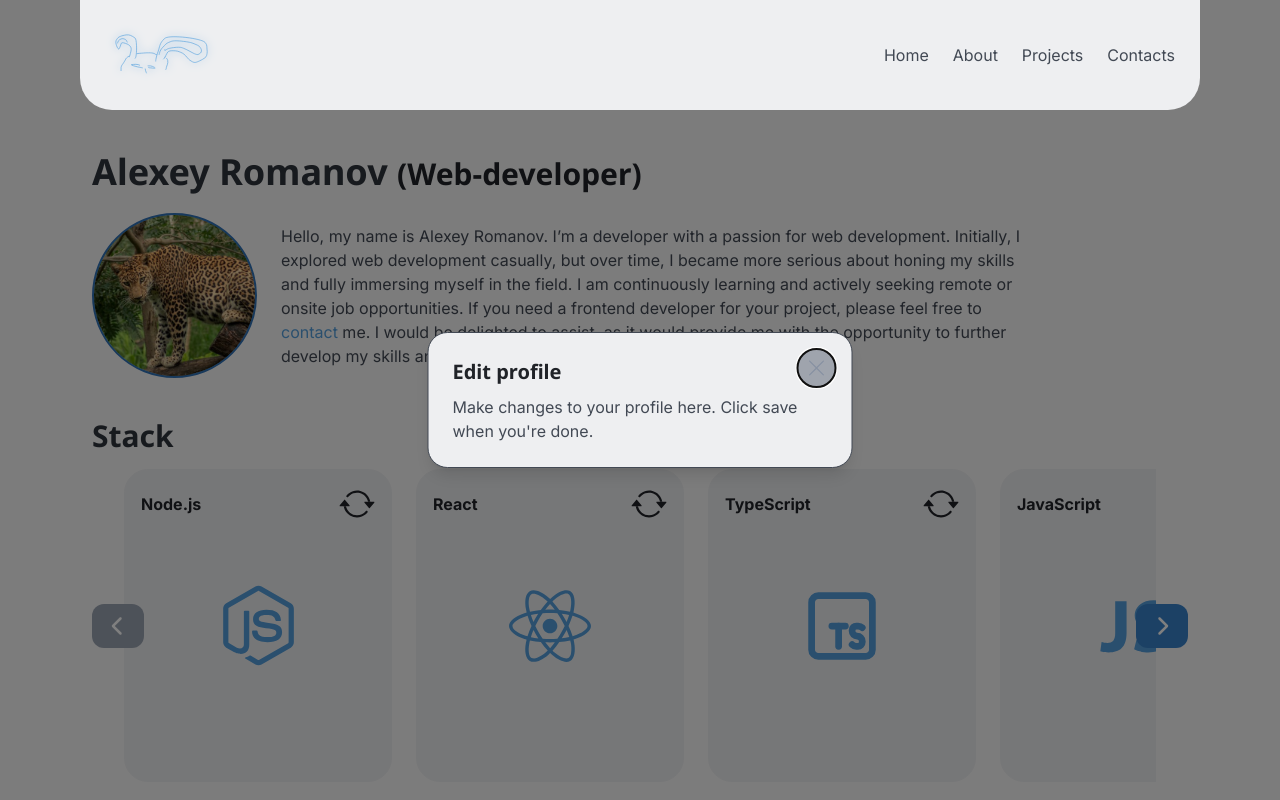
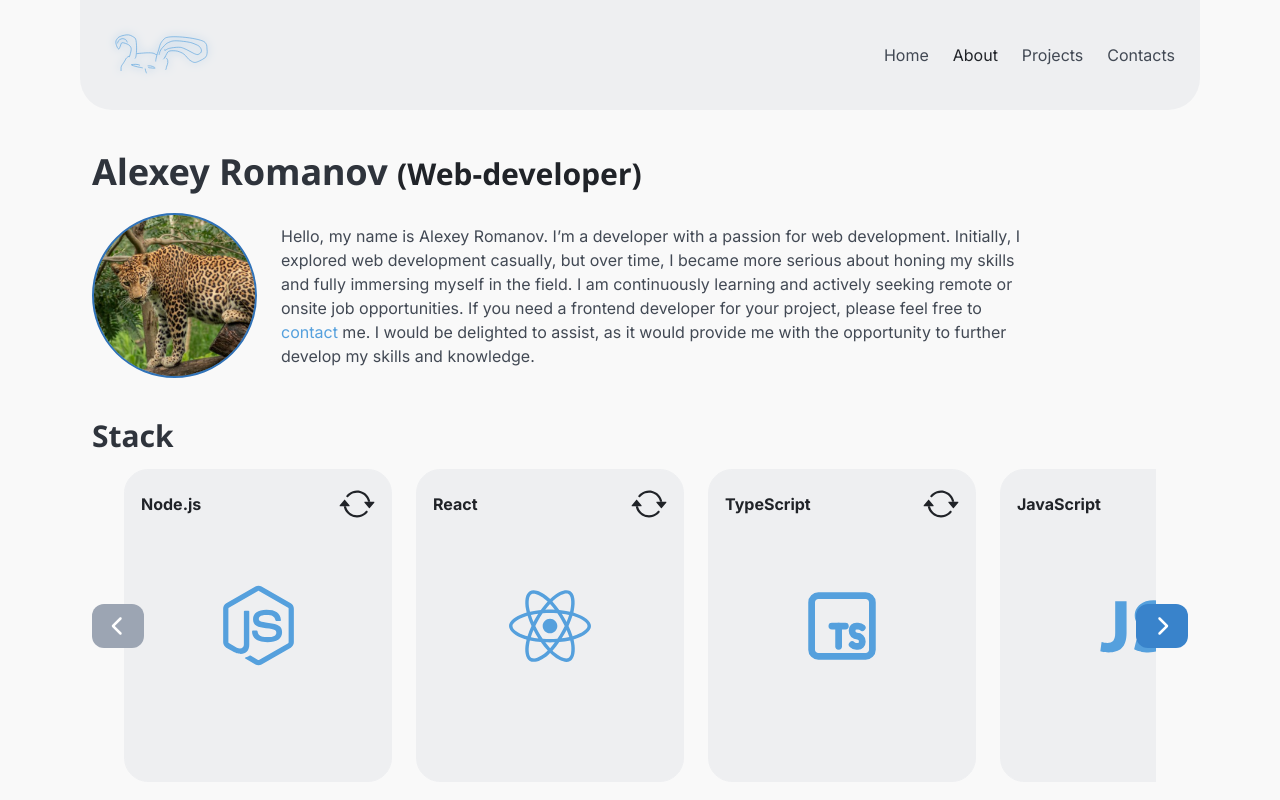
Before and after one commit to magmafellow/magma_mirror, a Next.js app: page /en/about in a window 1280 px wide. Shown: the top 800 px of the page. Built offline with nearby package versions, Linux system fonts and the light colour scheme.

Commit message:
contribution on about page, dialog improvements

```diff
--- /dev/null
+++ b/app/[lang]/(front)/about/open-contact-dialog.tsx
@@ -0,0 +1,14 @@
+'use client'
+
+import { useContactDialogStore } from '@/store/ui/contact-dialog-store'
+import React from 'react'
+
+type Props = {
+  text: string
+} & React.ComponentProps<'div'>
+
+export default function OpenContactDialog({ text, className }: Props) {
+  const { onOpen } = useContactDialogStore()
+
+  return <span className={className} onClick={onOpen}>{text}</span>
+}
--- a/app/[lang]/(front)/about/page.tsx
+++ b/app/[lang]/(front)/about/page.tsx
@@ -9,6 +9,7 @@ import StackCarousel from './stack-carousel/stack-carousel'
 import { Button } from '@/components-manual/ui/button'
 import IconArrowRight from '@/components-manual/icons/nav/icon-arrow-right'
 import ContactDialog from '@/components-manual/blocks/dialogs/contact-dialog/contact-dialog'
+import OpenContactDialog from './open-contact-dialog'
 
 type PageProps = {
   params: Promise<{ lang: string }>
@@ -23,9 +24,10 @@ const localeParsVars = {
       myself in the field. I am continuously learning and actively seeking
       remote or onsite job opportunities. If you need a frontend developer for
       your project, please feel free to{' '}
-      <Link href="#" className=" text-accent-normal hover:underline">
-        contact
-      </Link>{' '}
+      <OpenContactDialog
+        className="link text-accent-normal curs-hover"
+        text="contact"
+      />{' '}
       me. I would be delighted to assist, as it would provide me with the
       opportunity to further develop my skills and knowledge.
     </p>
@@ -148,13 +150,13 @@ function Socials() {
   ]
 
   return (
-    <div className="bg-surface overflow-auto py-4 rounded-xl pl-6 max-w-[473px]">
+    <div className="bg-surface overflow-auto py-4 rounded-xl px-6 max-w-[473px]">
       <ul className="flex flex-col gap-2">
         {socials.map(social => (
-          <li key={social.name} className="flex pr-6 items-center gap-2">
+          <li key={social.name} className="flex items-center gap-2">
             <div className="typo-body-bold-sm">{social.name}</div>
             <span>-</span>
-            <Link href={social.url}>{social.url}</Link>
+            <Link className='link' href={social.url}>{social.url}</Link>
           </li>
         ))}
       </ul>
@@ -168,8 +170,10 @@ function ExploreMyProjectsBlock({ dictionary, className }: PropsBlock) {
       <Heading className="text-subHeadline mb-3" seo order="h2">
         Explore my projects
       </Heading>
-      <p className='mb-6'>Every projects is built on technologies from list above.</p>
-      <Button asChild className='w-full max-w-[360px] gap-2 group'>
+      <p className="mb-6">
+        Every projects is built on technologies from list above.
+      </p>
+      <Button asChild className="w-full max-w-[360px] gap-2 group">
         <Link href="./projects">
           <span>Checkout</span>
           <IconArrowRight className="fill-[#fff] duration-150 group-hover:translate-x-2.5 size-5" />
--- a/app/[lang]/(front)/styles/globals.css
+++ b/app/[lang]/(front)/styles/globals.css
@@ -508,3 +508,24 @@
 }
 
 /* Typography END */
+
+
+/* cursor */
+.curs-hover {
+  &:hover {
+    cursor: default;
+  }
+}
+/* cursor END */
+/* link */
+.link {
+  transition: 150ms;
+  &:hover {
+    text-decoration: underline;
+    color: var(--color-accent-normal);
+  }
+  &:active {
+    color: var(--color-red-normal);
+  }
+}
+/* link END */
--- a/components-manual/blocks/dialogs/contact-dialog/contact-dialog.tsx
+++ b/components-manual/blocks/dialogs/contact-dialog/contact-dialog.tsx
@@ -6,28 +6,48 @@ import {
   Dialog,
   DialogContent,
   DialogDescription,
+  DialogFooter,
   DialogHeader,
   DialogTitle,
   DialogTrigger,
 } from '@/components-manual/ui/dialog'
+import { Button } from '@/components-manual/ui/button'
 
 type DialogProps = {
   open: boolean
   setOpen: (nextState: boolean) => void
 }
 
+const contacts = {
+  telegram: '@polrekost',
+  phoneNumber: '+79269393457',
+  mail: 'magmafellow@gmail.com'
+}
+
 export default function ContactDialog() {
-  const {open, setOpen} = useContactDialogStore()
+  const { open, setOpen } = useContactDialogStore()
 
   return (
     <Dialog open={open} onOpenChange={setOpen}>
       <DialogContent>
         <DialogHeader>
-          <DialogTitle>Edit profile</DialogTitle>
+          <DialogTitle>Contacts</DialogTitle>
           <DialogDescription>
-            Make changes to your profile here. Click save when you're done.
+            Ways how to get in touch with me
           </DialogDescription>
         </DialogHeader>
+        <div className='dialog_content mb-2'>
+          <ul className='flex flex-col gap-1 text-accent-normal'>
+            <li>{contacts.telegram}</li>
+            <li>{contacts.phoneNumber}</li>
+            <li>{contacts.mail}</li>
+          </ul>
+        </div>
+        <DialogFooter>
+          <Button onClick={() => setOpen(false)} variant='secondary' className='w-full mx-auto'>
+            I see
+          </Button>
+        </DialogFooter>
       </DialogContent>
     </Dialog>
   )
--- a/components-manual/blocks/header/header.tsx
+++ b/components-manual/blocks/header/header.tsx
@@ -9,6 +9,7 @@ import React, { useRef } from 'react'
 import { useHeaderScrollTransition } from './hooks/use-scroll-transition'
 import { useMobileSheetStore } from '@/store/ui/mobile-sheet-store'
 import MobileSheet from './mobile-sheet/mobile-sheet'
+import { usePathname } from 'next/navigation'
 
 type Props = {
   dictionary: DictionaryLocale
@@ -17,6 +18,7 @@ type Props = {
 export default function Header({ dictionary, className, ...props }: Props) {
   const headerRef = useRef<HTMLElement | null>(null)
   const setOpen = useMobileSheetStore(state => state.setOpen)
+  const pathname = usePathname()
 
   useHeaderScrollTransition(headerRef)
 
@@ -36,22 +38,22 @@ export default function Header({ dictionary, className, ...props }: Props) {
           <nav className={`${styles.nav}`}>
             <ul className={`${styles.menu}`}>
               <li className={`${styles.menu__item}`}>
-                <Link href="/" className={`${styles.menu__link}`}>
+                <Link href="/" className={`${styles.menu__link} ${pathname.split('/').length === 2 ? '!text-headline' : ''}`}>
                   {dictionary.header.menu.home}
                 </Link>
               </li>
               <li className={`${styles.menu__item}`}>
-                <Link href="about" className={`${styles.menu__link}`}>
+                <Link href="about" className={`${styles.menu__link} ${pathname.includes('/about') ? '!text-headline' : ''}`}>
                   {dictionary.header.menu.about}
                 </Link>
               </li>
               <li className={`${styles.menu__item}`}>
-                <Link href="projects" className={`${styles.menu__link}`}>
+                <Link href="projects" className={`${styles.menu__link} ${pathname.includes('/projects') ? '!text-headline' : ''}`}>
                   {dictionary.header.menu.projects}
                 </Link>
               </li>
               <li className={`${styles.menu__item}`}>
-                <Link href="contacts" className={`${styles.menu__link}`}>
+                <Link href="contacts" className={`${styles.menu__link} ${pathname.includes('/contacts') ? '!text-headline' : ''}`}>
                   {dictionary.header.menu.contacts}
                 </Link>
               </li>
--- a/components-manual/ui/button-close.tsx
+++ b/components-manual/ui/button-close.tsx
@@ -3,11 +3,14 @@ import { VariantProps, cva } from 'class-variance-authority'
 import React from 'react'
 import IconClose from '../icons/general/icon-close'
 
-const buttonVariants = cva('rounded-[5858px]', {
+const buttonVariants = cva(
+  'rounded-[5858px] duration-200 outline-transparent outline-2 outline-offset-2 focus-visible:outline-neutral-normal/50',
+  {
     variants: {
       size: {
         md: 'p-[9px]',
         sm: 'p-[4px]',
+        dynamic: 'p-[4px] md:p-[6px] lg:p-[9px]',
       },
       intent: {
         neutral: 'bg-neutral-bold/50 hover:bg-neutral-bold',
@@ -16,8 +19,9 @@ const buttonVariants = cva('rounded-[5858px]', {
     defaultVariants: {
       size: 'md',
       intent: 'neutral',
+    },
   }
-})
+)
 
 type Props = {} & React.ComponentProps<'button'> &
   VariantProps<typeof buttonVariants>
@@ -33,7 +37,11 @@ export default function ButtonClose({
       {...props}
       className={cn('group', buttonVariants({ intent, size }), className)}
     >
-      <IconClose className="fill-neutral-normal size-5 group-hover:fill-neutral-light" />
+      <IconClose
+        className={`fill-neutral-normal ${
+          size === 'dynamic' ? '!size-3 md:!size-4 lg:!size-5' : 'size-5'
+        }  group-hover:fill-neutral-light`}
+      />
     </button>
   )
 }
--- a/components-manual/ui/dialog.tsx
+++ b/components-manual/ui/dialog.tsx
@@ -39,7 +39,7 @@ function DialogOverlay({
     <DialogPrimitive.Overlay
       data-slot="dialog-overlay"
       className={cn(
-        'data-[state=open]:animate-in data-[state=closed]:animate-out data-[state=closed]:fade-out-0 data-[state=open]:fade-in-0 fixed inset-0 z-50 bg-[#000]/50',
+        'data-[state=open]:animate-in data-[state=closed]:animate-out data-[state=closed]:fade-out-0 data-[state=open]:fade-in-0 fixed inset-0 z-[1000] bg-[#000]/50',
         className
       )}
       {...props}
@@ -61,7 +61,7 @@ function DialogContent({
       <DialogPrimitive.Content
         data-slot="dialog-content"
         className={cn(
-          'bg-surface fixed top-[50%] left-[50%] z-50 grid w-full max-w-[calc(100%-2rem)] translate-x-[-50%] translate-y-[-50%] gap-4 rounded-lg border border-neutral-extraBold p-6 shadow-lg duration-200 sm:max-w-[425px]',
+          'bg-surface outline-none fixed top-[50%] left-[50%] z-[1000] grid w-full max-w-[calc(100%-2rem)] translate-x-[-50%] translate-y-[-50%] gap-4 rounded-lg border border-neutral-extraBold p-3 md:p-5 lg:p-8 shadow-lg duration-200 sm:max-w-[425px]',
           className
         )}
         {...props}
@@ -73,7 +73,7 @@ function DialogContent({
             data-slot="dialog-close"
             className="absolute right-4 top-4"
           >
-            <ButtonClose className=''>
+            <ButtonClose size='dynamic' className="">
               <XIcon />
               <span className="sr-only">Close</span>
             </ButtonClose>
@@ -88,7 +88,7 @@ function DialogHeader({ className, ...props }: React.ComponentProps<'div'>) {
   return (
     <div
       data-slot="dialog-header"
-      className={cn('flex flex-col gap-2 text-center sm:text-left', className)}
+      className={cn('flex flex-col gap-2', className)}
       {...props}
     />
   )
--- a/store/ui/contact-dialog-store.ts
+++ b/store/ui/contact-dialog-store.ts
@@ -8,7 +8,7 @@ type ContactDialogStore = {
 }
 
 export const useContactDialogStore = create<ContactDialogStore>()((set, get) => ({
-  open: true,
+  open: false,
   onClose: () => set({ open: false }),
   onOpen: () => set({ open: true }),
   setOpen: nextState => set({ open: nextState }),
```
Lines whose indentation alone changed are shown as unchanged.
